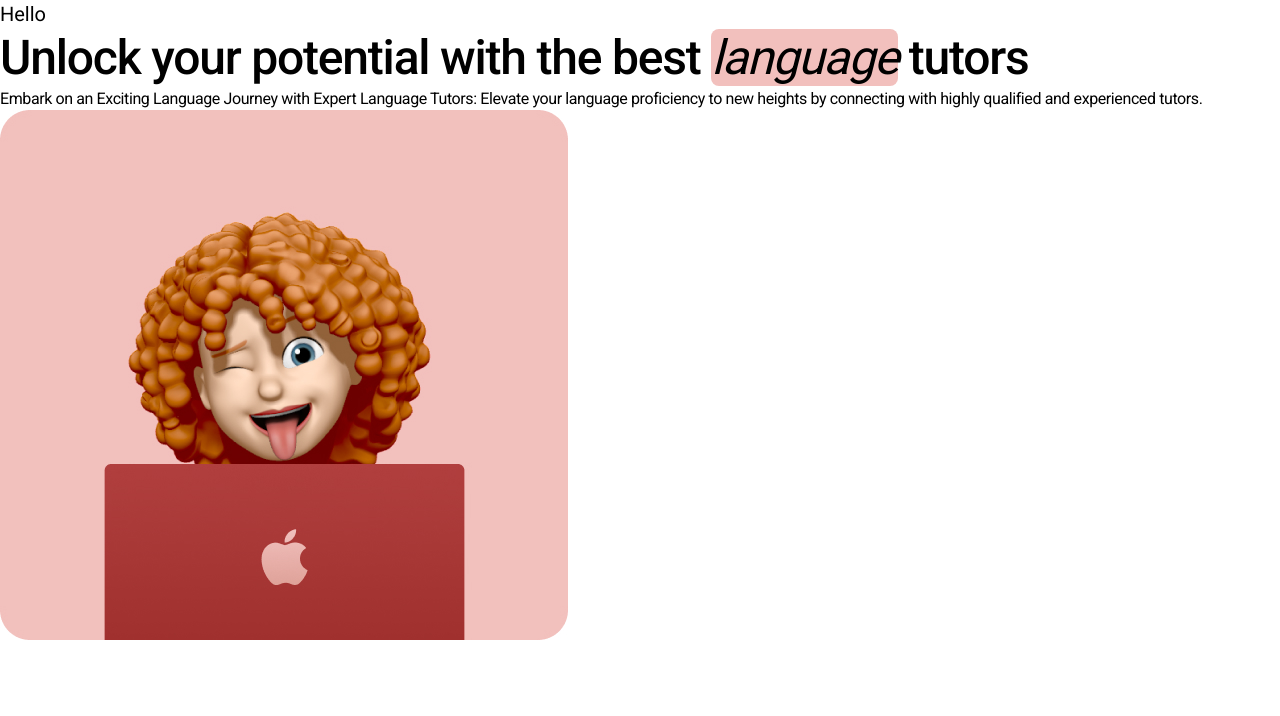
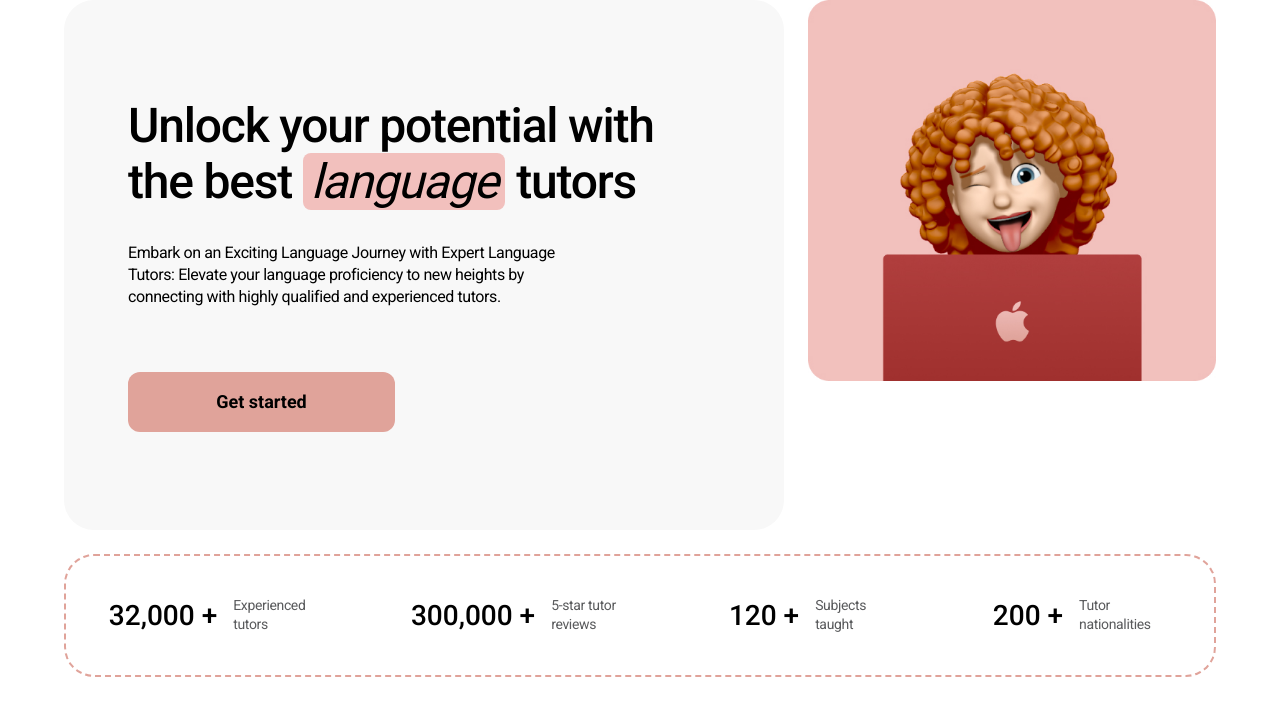
Before and after one commit to VeronikaVaraksina1/learn-lingo, a Next.js app: page / in a window 1280 px wide. Shown: the top 716 px of the page. Built offline with nearby package versions, Linux system fonts and the light colour scheme.

Commit message:
complete home page

```diff
--- a/src/app/components/button.tsx
+++ b/src/app/components/button.tsx
@@ -1,7 +1,16 @@
-import React from 'react'
+import React from 'react';
 
-export default function button() {
+export interface ButtonProps {
+  children: React.ReactNode;
+}
+
+export default function Button({ children }: ButtonProps) {
   return (
-    <div>button</div>
-  )
+    <button
+      className="bg-red font-bold text-lg leading-[1.56em] max-w-[267px] py-4 px-[88px] rounded-xl hover:bg-light-red focus:bg-light-red transition-smooth"
+      type="button"
+    >
+      {children}
+    </button>
+  );
 }
--- /dev/null
+++ b/src/app/components/feature.tsx
@@ -0,0 +1,15 @@
+import React from 'react';
+
+export interface FeatureProps {
+  number: string;
+  description: string;
+}
+
+export default function Feature({ number, description }: FeatureProps) {
+  return (
+    <div className='flex items-center gap-4'>
+      <p className='font-medium text-[28px] leading-tight'>{number} +</p>
+      <p className='w-[92px] text-sm leading-snug tracking-tight text-text-color-muted'>{description}</p>
+    </div>
+  );
+}
--- a/src/app/layout.tsx
+++ b/src/app/layout.tsx
@@ -18,7 +18,7 @@ export default function RootLayout({
 }>) {
   return (
     <html lang="en">
-      <body className={clsx('bg-bg-color', roboto.className)}>{children}</body>
+      <body className={clsx('bg-bg-color max-w-[1440px] px-16 mx-auto', roboto.className)}>{children}</body>
     </html>
   );
 }
--- a/src/app/page.tsx
+++ b/src/app/page.tsx
@@ -1,22 +1,27 @@
 import Image from 'next/image';
+import Button from './components/button';
+import Feature from './components/feature';
 
 export default function Home() {
   return (
-    <main>
-      <h2 className="text-xl">Hello</h2>
-      <div>
-        <h1 className="text-5xl font-medium leading-tight tracking-tight">
+    <main className="flex flex-col justify-center items-center gap-6">
+      <div className="flex gap-[24px]">
+        <div className="flex gap-16 flex-col bg-guyabano px-16 py-[98px] max-w-[720px] rounded-[30px]">
+          <div className="flex flex-col gap-8">
+            <h1 className="text-5xl font-medium leading-[1.17em] tracking-tight">
               Unlock your potential with the best{' '}
-          <span className="bg-light-red rounded-lg italic font-normal">
+              <span className="bg-light-red rounded-lg italic font-normal px-2">
                 language
               </span>{' '}
               tutors
             </h1>
-        <p className='leading-snug tracking-tight'>
-          Embark on an Exciting Language Journey with Expert Language Tutors:
-          Elevate your language proficiency to new heights by connecting with
-          highly qualified and experienced tutors.
+            <p className="leading-[1.37em] tracking-tight max-w-[471px]">
+              Embark on an Exciting Language Journey with Expert Language
+              Tutors: Elevate your language proficiency to new heights by
+              connecting with highly qualified and experienced tutors.
             </p>
+          </div>
+          <Button>Get started</Button>
         </div>
         <div>
           <Image
@@ -26,7 +31,21 @@ export default function Home() {
             height={530}
           />
         </div>
-      <div></div>
+      </div>
+      <ul className="flex justify-around items-center w-full py-[40px] border-dashed border-2 border-red rounded-[30px] mx-auto">
+        <li>
+          <Feature number={'32,000'} description={'Experienced tutors'} />
+        </li>
+        <li>
+          <Feature number={'300,000'} description={'5-star tutor reviews'} />
+        </li>
+        <li>
+          <Feature number={'120'} description={'Subjects taught'} />
+        </li>
+        <li>
+          <Feature number={'200'} description={'Tutor nationalities'} />
+        </li>
+      </ul>
     </main>
   );
 }
--- a/src/app/styles/globals.css
+++ b/src/app/styles/globals.css
@@ -38,15 +38,23 @@ a {
 
 button {
   cursor: pointer;
+  display: block;
 }
 
 img {
   display: block;
   max-width: 100%;
   height: auto;
+  object-fit: cover;
 }
 
 input,
 textarea {
   outline: none;
 }
+
+@layer utilities {
+  .transition-smooth {
+    @apply transition duration-200 ease-in-out;
+  }
+}
```
Lines whose indentation alone changed are shown as unchanged.
